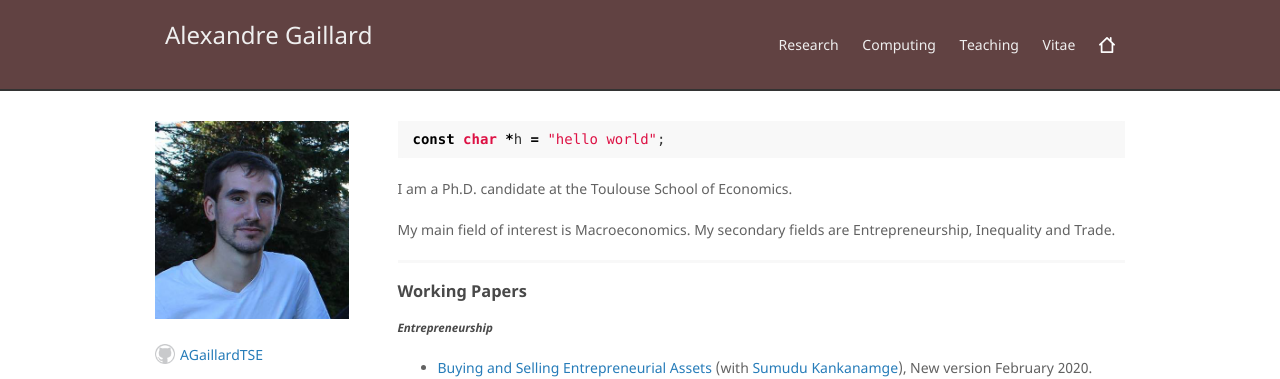
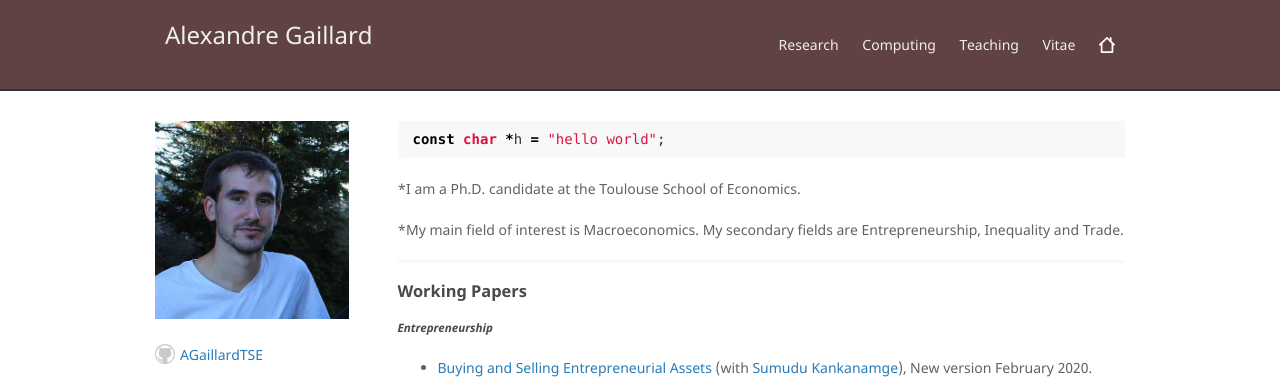
Before and after one commit to AGaillardTSE/AGaillardTSE.github.io, a Jekyll site: the page built from index.md, in a window 1280 px wide. Shown: the top 379 px of the page. Built offline with Jekyll 4.4.1, drawn with Linux system fonts in a browser that asks for light colours.

````diff
--- a/index.md
+++ b/index.md
@@ -7,9 +7,9 @@ layout: default
 const char *h = "hello world";
 ```
 
-I am a Ph.D. candidate at the Toulouse School of Economics.
+*I am a Ph.D. candidate at the Toulouse School of Economics.
 
-My main field of interest is Macroeconomics. My secondary fields are Entrepreneurship, Inequality and Trade.
+*My main field of interest is Macroeconomics. My secondary fields are Entrepreneurship, Inequality and Trade.
 
 * * *
 
````
